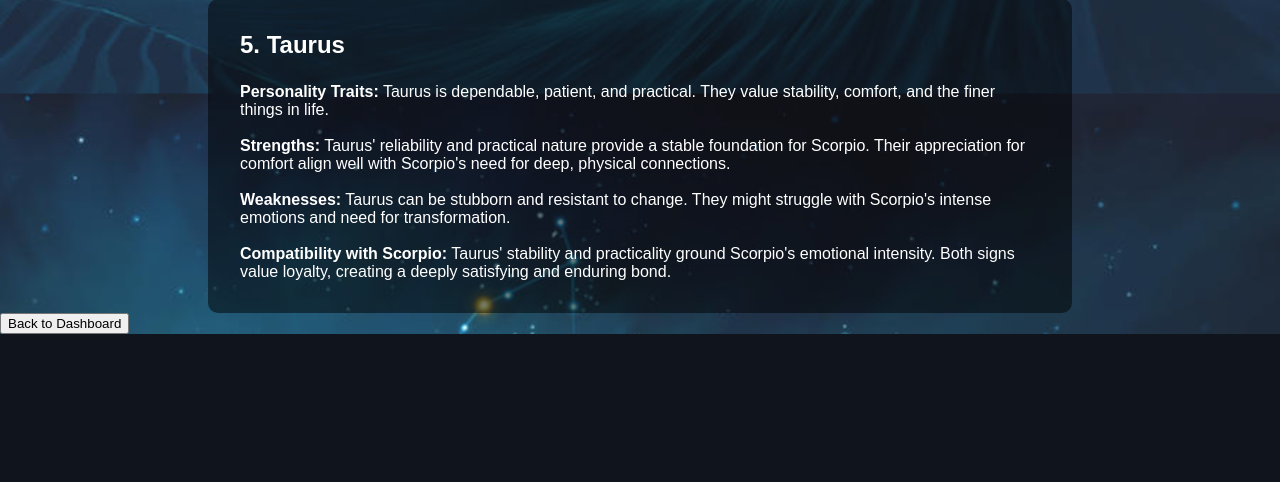
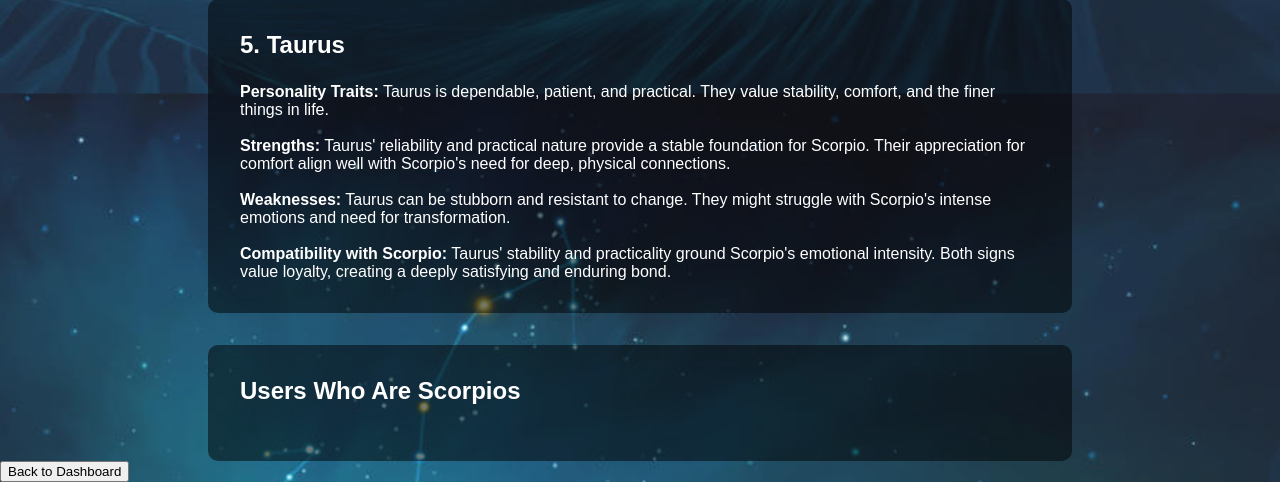
Before and after one commit to LemonSCoder/StarCrossedRepo, a Flask app: page /scorpio.html in a window 1280 px wide. Shown: the part 1616-2098 px from the top of the page. Before the commit the page ends 1950 px from the top, so only its background shows below. Run offline with Flask 3, Linux system fonts and the light colour scheme.

Commit message:
Update scorpio.html

```diff
--- a/templates/scorpio.html
+++ b/templates/scorpio.html
@@ -119,6 +119,12 @@
         <b>Compatibility with Scorpio:</b> Taurus' stability and practicality ground Scorpio's emotional intensity. Both
         signs value loyalty, creating a deeply satisfying and enduring bond.
     </section>
+    <section>
+        <h3>Users Who Are Scorpios</h3>
+        {%for user in scorpio_users%}
+        <b>{{user}}</b> <br> <br>
+        {%endfor%}
+    </section>
     <a href="Dashboard.html">
     <button>Back to Dashboard</button>
     </a>
```
